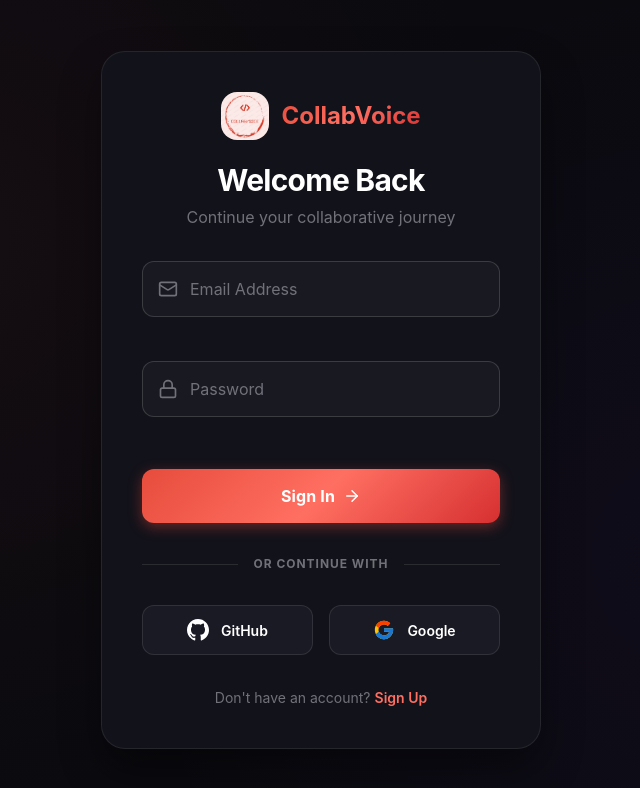
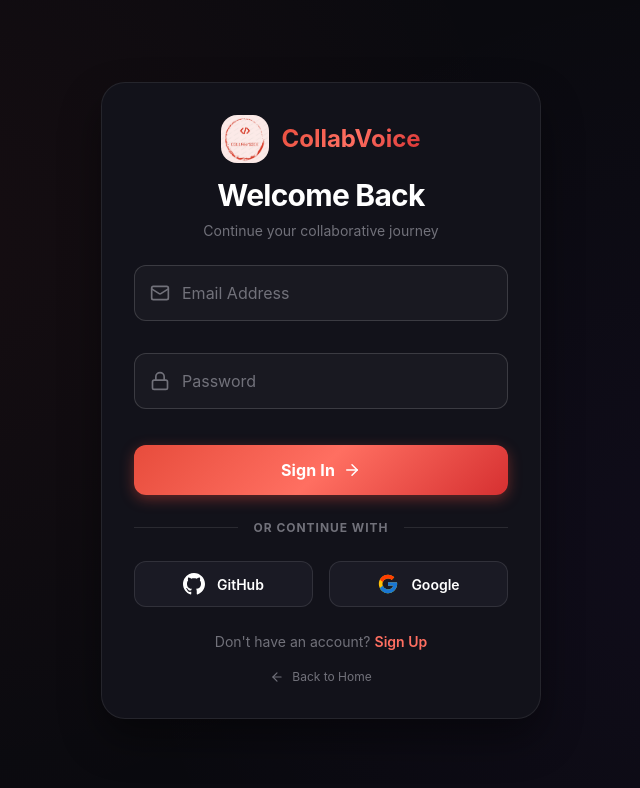
Before and after one commit to ashutosh-engineer/Collabvoice, a React (Vite) app in the folder Frontend/: page /login in a window 1280 px wide. Shown: the top 788 px of the page, without its empty margins (319-959 px from the left). Built offline with nearby package versions, Linux system fonts and the light colour scheme.

Commit message:
Added direct home link in login and signup page

```diff
--- a/Frontend/src/components/Auth/Auth.css
+++ b/Frontend/src/components/Auth/Auth.css
@@ -24,7 +24,7 @@
     background: var(--dark-bg-secondary);
     border: 1px solid var(--dark-border);
     border-radius: var(--radius-2xl);
-    padding: var(--space-10);
+    padding: var(--space-8);
     position: relative;
     z-index: 1;
     box-shadow: 0 20px 40px rgba(0, 0, 0, 0.4);
@@ -32,7 +32,7 @@
 
 .auth-header {
     text-align: center;
-    margin-bottom: var(--space-8);
+    margin-bottom: var(--space-6);
 }
 
 .auth-logo {
@@ -40,7 +40,7 @@
     align-items: center;
     justify-content: center;
     gap: var(--space-3);
-    margin-bottom: var(--space-6);
+    margin-bottom: var(--space-4);
     text-decoration: none;
 }
 
@@ -67,14 +67,14 @@
 }
 
 .auth-subtitle {
-    font-size: var(--font-size-base);
+    font-size: var(--font-size-sm);
     color: var(--dark-text-muted);
 }
 
 .auth-form {
     display: flex;
     flex-direction: column;
-    gap: var(--space-5);
+    gap: var(--space-4);
 }
 
 /* ==========================================
@@ -82,7 +82,7 @@
    ========================================== */
 .form-group {
     position: relative;
-    margin-bottom: var(--space-6);
+    margin-bottom: var(--space-4);
     display: flex;
     flex-direction: column;
 }
@@ -167,8 +167,8 @@
 }
 
 .auth-submit {
-    margin-top: var(--space-2);
-    height: 54px;
+    margin-top: var(--space-1);
+    height: 50px;
     font-weight: var(--font-weight-bold);
     font-size: var(--font-size-base);
     letter-spacing: 0.01em;
@@ -208,7 +208,7 @@
     display: flex;
     align-items: center;
     gap: var(--space-4);
-    margin: var(--space-8) 0;
+    margin: var(--space-6) 0;
     color: var(--dark-text-muted);
     font-size: var(--font-size-xs);
     font-weight: var(--font-weight-bold);
@@ -236,7 +236,7 @@
     justify-content: center;
     gap: var(--space-3);
     padding: var(--space-3);
-    height: 50px;
+    height: 46px;
     background: var(--dark-bg-tertiary);
     border: 1px solid rgba(255, 255, 255, 0.1);
     border-radius: var(--radius-lg);
@@ -267,9 +267,28 @@
 
 .auth-footer {
     text-align: center;
-    margin-top: var(--space-8);
+    margin-top: var(--space-6);
+    display: flex;
+    flex-direction: column;
+    gap: var(--space-2);
     font-size: var(--font-size-sm);
     color: var(--dark-text-muted);
+}
+
+.auth-back-home {
+    display: inline-flex;
+    align-items: center;
+    justify-content: center;
+    gap: var(--space-2);
+    color: var(--dark-text-muted);
+    text-decoration: none;
+    font-size: var(--font-size-xs);
+    transition: color 0.2s ease;
+    margin-top: var(--space-2);
+}
+
+.auth-back-home:hover {
+    color: var(--primary-400);
 }
 
 .auth-link {
--- a/Frontend/src/components/Auth/Login.jsx
+++ b/Frontend/src/components/Auth/Login.jsx
@@ -1,6 +1,6 @@
 import React, { useState } from 'react';
 import { Link, useNavigate } from 'react-router-dom';
-import { Mail, Lock, ArrowRight, AlertCircle } from 'lucide-react';
+import { Mail, Lock, ArrowRight, ArrowLeft, AlertCircle } from 'lucide-react';
 import axios from 'axios';
 import './Auth.css';
 
@@ -117,8 +117,14 @@
                 </div>
 
                 <div className="auth-footer">
-                    Don't have an account?
-                    <Link to="/signup" className="auth-link">Sign Up</Link>
+                    <span>
+                        Don't have an account?
+                        <Link to="/signup" className="auth-link">Sign Up</Link>
+                    </span>
+                    <Link to="/" className="auth-back-home">
+                        <ArrowLeft size={14} />
+                        <span>Back to Home</span>
+                    </Link>
                 </div>
             </div>
         </div>
--- a/Frontend/src/components/Auth/Signup.jsx
+++ b/Frontend/src/components/Auth/Signup.jsx
@@ -1,6 +1,6 @@
 import React, { useState } from 'react';
 import { Link, useNavigate } from 'react-router-dom';
-import { Mail, Lock, User, ArrowRight, AlertCircle } from 'lucide-react';
+import { Mail, Lock, User, ArrowRight, ArrowLeft, AlertCircle } from 'lucide-react';
 import axios from 'axios';
 import './Auth.css';
 
@@ -163,8 +163,14 @@
                 </div>
 
                 <div className="auth-footer">
-                    Already have an account?
-                    <Link to="/login" className="auth-link">Sign In</Link>
+                    <span>
+                        Already have an account?
+                        <Link to="/login" className="auth-link">Sign In</Link>
+                    </span>
+                    <Link to="/" className="auth-back-home">
+                        <ArrowLeft size={14} />
+                        <span>Back to Home</span>
+                    </Link>
                 </div>
             </div>
         </div>
```
